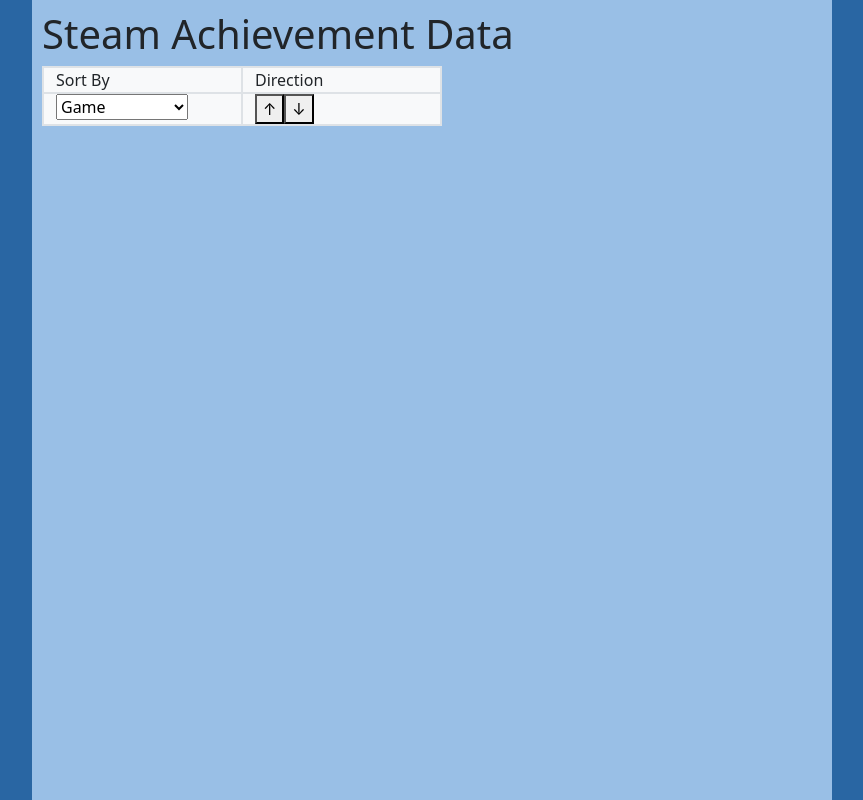
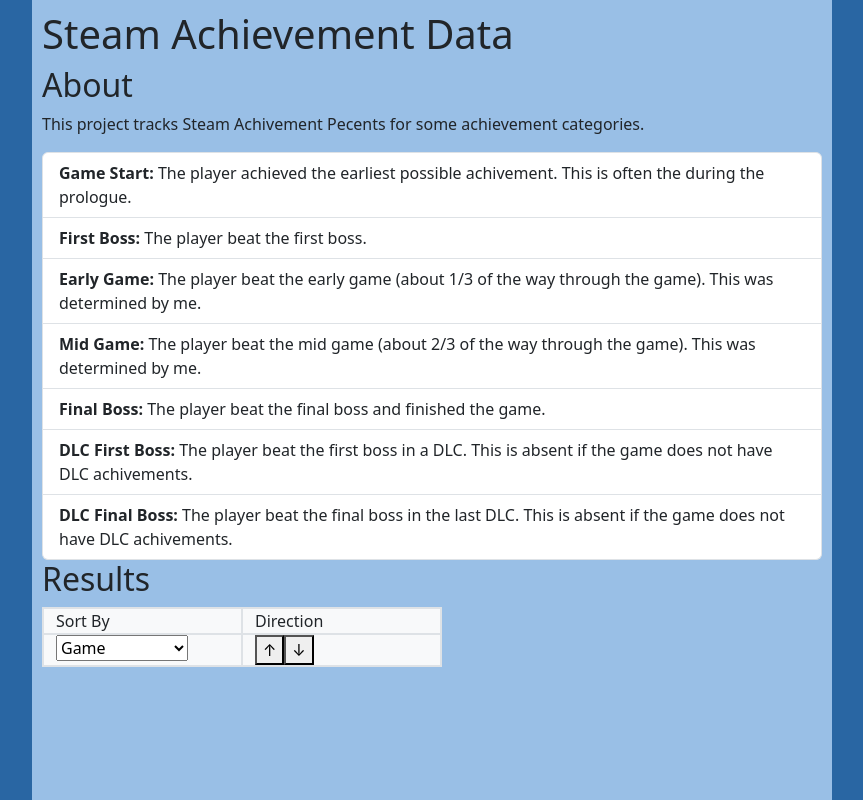
Before and after one commit to contic5/game-achievement-data, a React (Vite) app: page / in a window 1280 px wide. Shown: the whole page, without its empty margins (208-1071 px from the left). Built offline with nearby package versions, Linux system fonts and the light colour scheme; no server answers.

Commit message:
Added explanation for achivement categories. Updated marker name to category.

```diff
--- a/src/App.tsx
+++ b/src/App.tsx
@@ -10,7 +10,7 @@
   const [sort_by,setSortBy]=useState("Game");
   const [sort_ascending,setSortAscending]=useState(true);
 
-  const markers=["Game Start","First Boss","Early Game","Mid Game","Final Boss","DLC First Boss","DLC Final Boss"];
+  const categories=["Game Start","First Boss","Early Game","Mid Game","Final Boss","DLC First Boss","DLC Final Boss"];
 
   function update_sort_by(e: React.ChangeEvent<HTMLSelectElement>)
   {
@@ -27,7 +27,7 @@
     let b_percent=0;
     for(let achievement of a)
     {
-      if(achievement["Marker"]==sort_by)
+      if(achievement["Category"]==sort_by)
       {
         a_percent=achievement["Percent"];
         break;
@@ -35,7 +35,7 @@
     }
     for(let achievement of b)
     {
-      if(achievement["Marker"]==sort_by)
+      if(achievement["Category"]==sort_by)
       {
         b_percent=achievement["Percent"];
         break;
@@ -90,11 +90,11 @@
       let achivement_data_filtered_arr=[];
       for(let game of games)
       {
-        let achivement_data_filtered=achievement_data_temp.filter(row=>row["Game"]==game&&row["Marker"]!=""&&row["Marker"]!=null);
+        let achivement_data_filtered=achievement_data_temp.filter(row=>row["Game"]==game&&row["Category"]!=""&&row["Category"]!=null);
         achivement_data_filtered_arr.push(achivement_data_filtered)
       }
 
-      if(markers.includes(sort_by))
+      if(categories.includes(sort_by))
       {
         achivement_data_filtered_arr.sort(sort_filtered_achievements);
         if(sort_ascending==false)
@@ -117,6 +117,19 @@
   return (
     <>
       <h1>Steam Achievement Data</h1>
+      <h2>About</h2>
+      <p>This project tracks Steam Achivement Pecents for some achievement categories.</p>
+      <ul className="list-group">
+      <li className="list-group-item"><b>Game Start:</b> The player achieved the earliest possible achivement. This is often the during the prologue.</li>
+      <li className="list-group-item"><b>First Boss:</b> The player beat the first boss.</li>
+      <li className="list-group-item"><b>Early Game:</b> The player beat the early game (about 1/3 of the way through the game). This was determined by me.</li>
+      <li className="list-group-item"><b>Mid Game:</b> The player beat the mid game (about 2/3 of the way through the game). This was determined by me.</li>
+      <li className="list-group-item"><b>Final Boss:</b> The player beat the final boss and finished the game.</li>
+      <li className="list-group-item"><b>DLC First Boss:</b> The player beat the first boss in a DLC. This is absent if the game does not have DLC achivements.</li>
+      <li className="list-group-item"><b>DLC Final Boss:</b> The player beat the final boss in the last DLC. This is absent if the game does not have DLC achivements.</li>
+      </ul>
+
+      <h2>Results</h2>
       <div className="container d-inline-block bg-light border" id="settings_grid">
       <div className="row">
       <div className="col border">
--- a/src/GameChart.tsx
+++ b/src/GameChart.tsx
@@ -15,7 +15,7 @@
     const labels=["Game Start","First Boss","Early Game","Mid Game","Final Boss","DLC First Boss","DLC Final Boss"];
     for(let row of achievement_data)
     {
-        const label_index=labels.indexOf(row["Marker"])
+        const label_index=labels.indexOf(row["Category"])
         achievement_percents[label_index]=100*row["Percent"];
     }
     const game_title=achievement_data[0]["Game"];
@@ -65,14 +65,14 @@
     };
 
     const trs=achievement_data.map((row: any)=><tr>
-    <td>{row["Marker"]}</td>
+    <td>{row["Category"]}</td>
     <td>{row["Name"]}</td>
     <td>{Math.round(row["Percent"]*100)}%</td>
     </tr>)
     return (<>
-    <h2>
+    <h3>
     {game_title} Achievement Data
-    </h2>
+    </h3>
     <Line
     data={data}
     options={options}
@@ -81,7 +81,7 @@
     <table className="table">
     <thead>
     <tr>
-    <th>Marker</th>
+    <th>Category</th>
     <th scope="col">Achievement</th>
     <th scope="col">Percent</th>
     </tr>
```
Also changed, not shown: 1 other file (tests, documents, lock files or other folders).
